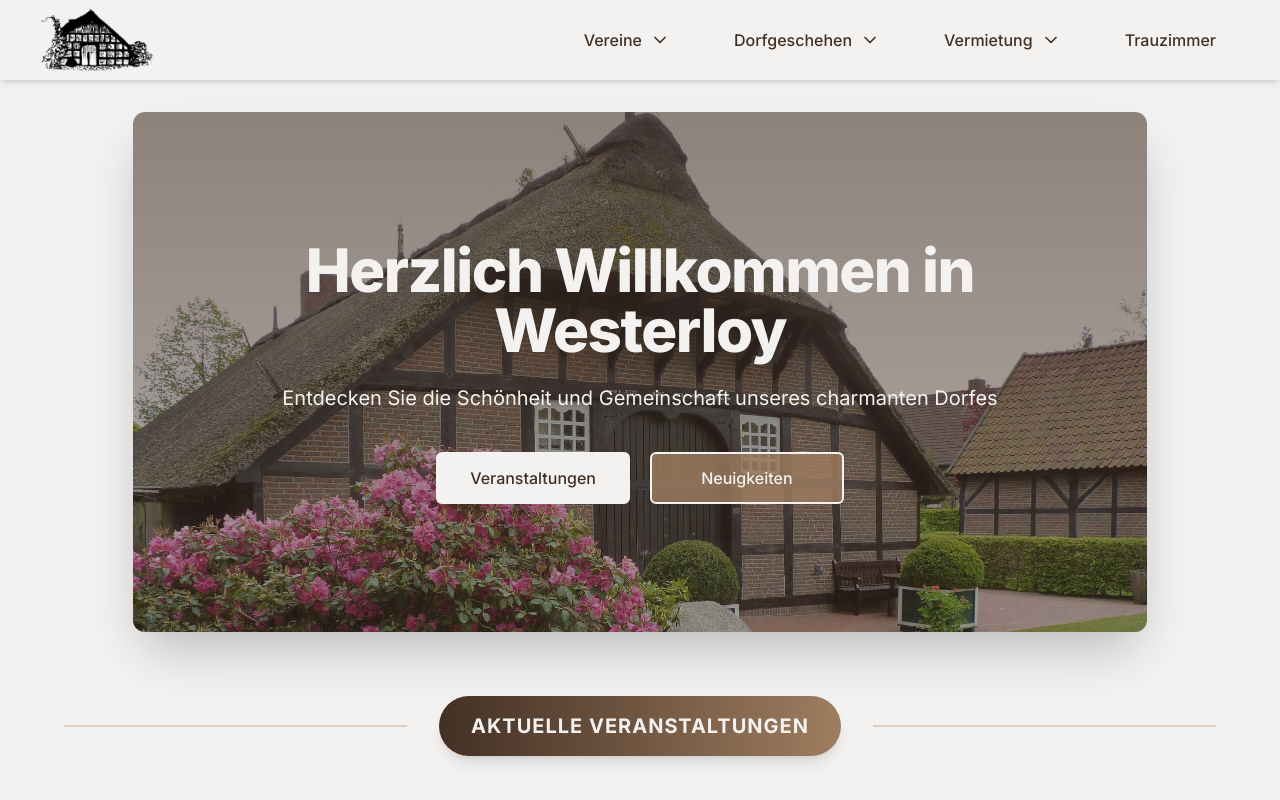
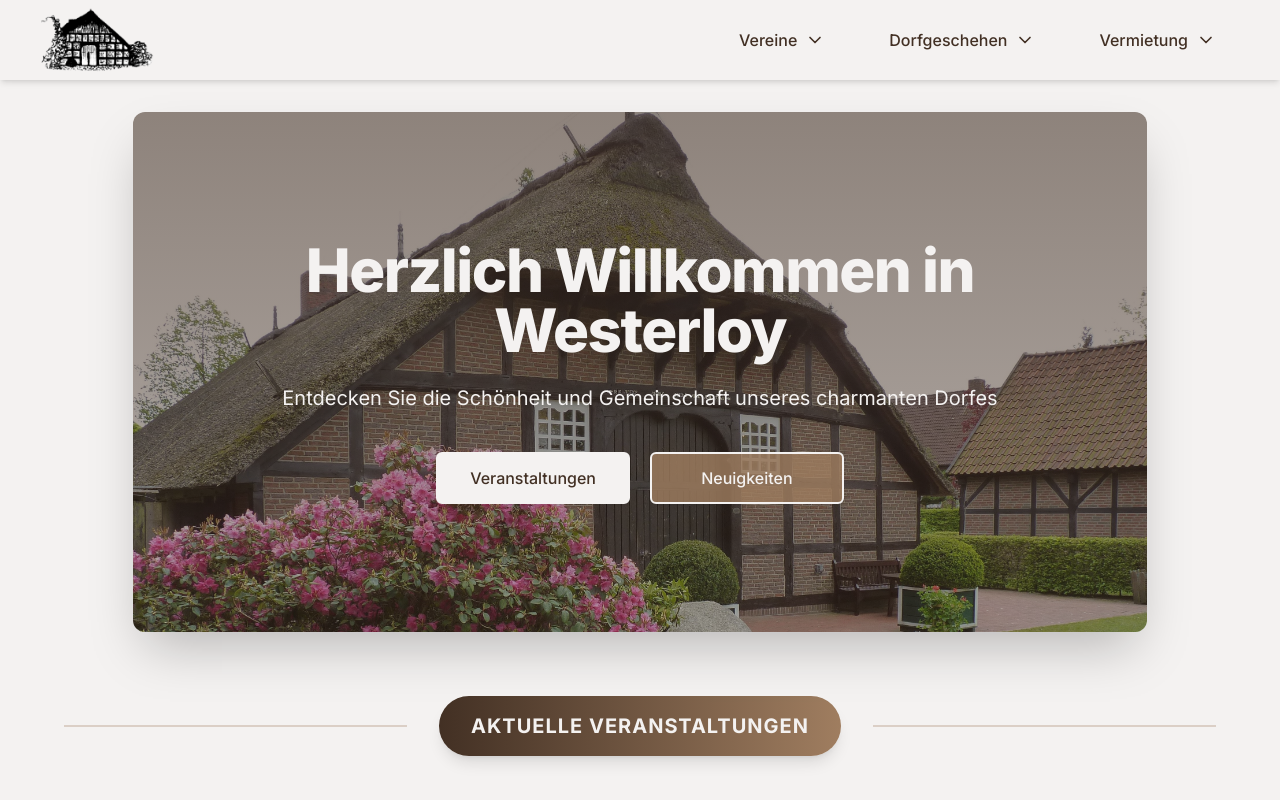
Before and after one commit to Pudl0/westerloy, a Next.js app: page / in a window 1280 px wide. Shown: the top 800 px of the page. Built offline with nearby package versions, Linux system fonts and the light colour scheme.

Commit message:
commenting new page as it is not done yet

```diff
--- a/src/components/navbar/navgroups.ts
+++ b/src/components/navbar/navgroups.ts
@@ -13,11 +13,11 @@ export interface NavGroup {
 }
 
 export const standaloneNavItems: NavItem[] = [
-  {
-    name: 'Trauzimmer',
-    href: '/trauzimmer',
-    description: 'Heiraten im Mühlenhof',
-  },
+  // {
+  //   name: 'Trauzimmer',
+  //   href: '/trauzimmer',
+  //   description: 'Heiraten im Mühlenhof',
+  // },
 ];
 
 export const navGroups: NavGroup[] = [
```
